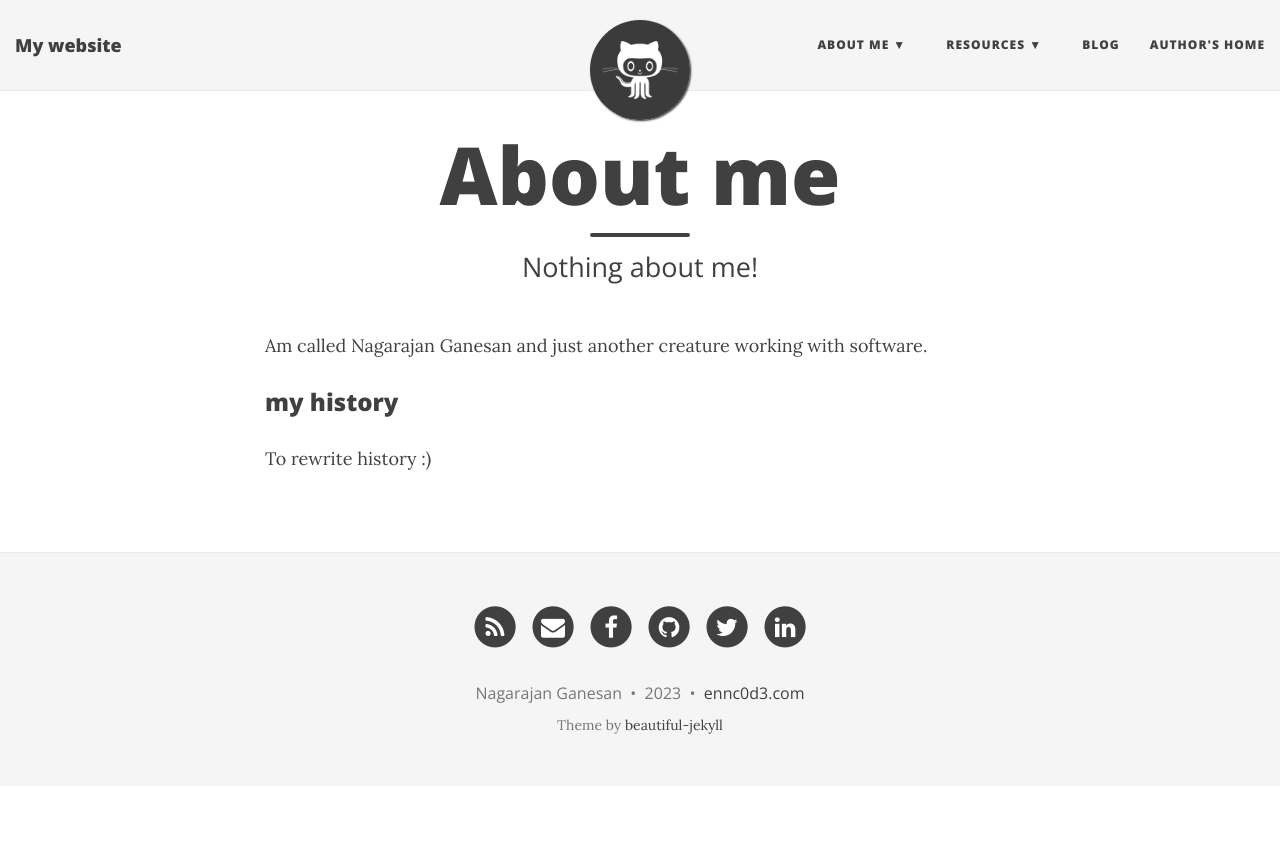
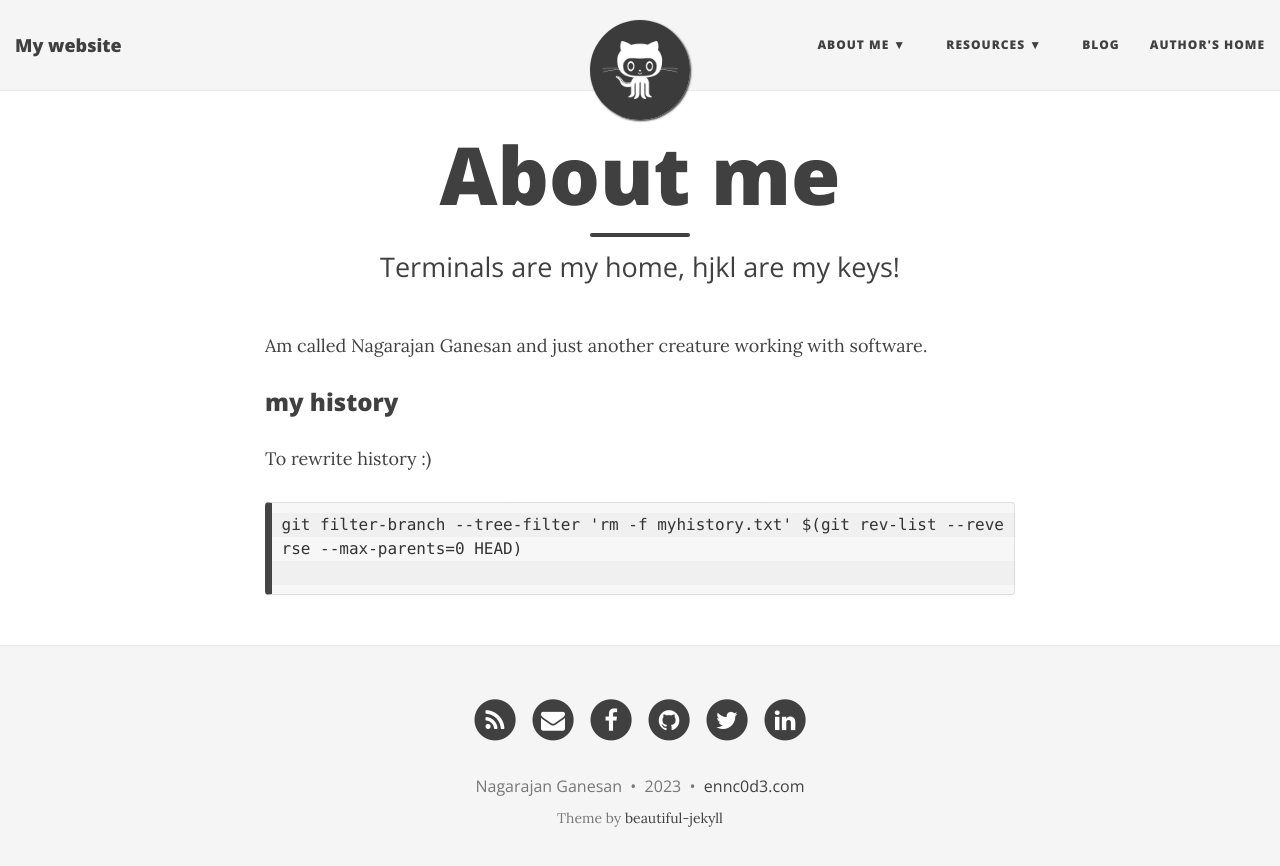
Before and after one commit to ennc0d3/ennc0d3.github.io, a Jekyll site: the page built from aboutme.md, in a window 1280 px wide. Shown: the top 866 px of the page. Built offline with Jekyll 4.4.1, drawn with Linux system fonts in a browser that asks for light colours; nearby versions of some CDN libraries.

Commit message:
Minor update on aboutme.txt

````diff
--- a/aboutme.md
+++ b/aboutme.md
@@ -1,7 +1,7 @@
 ---
 layout: page
 title: About me
-subtitle: Nothing about me!
+subtitle: Terminals are my home, hjkl are my keys!
 ---
 
 Am called Nagarajan Ganesan and just another creature working with software.
@@ -10,3 +10,7 @@ Am called Nagarajan Ganesan and just another creature working with software.
 ### my history
 
 To rewrite history :)
+```
+git filter-branch --tree-filter 'rm -f myhistory.txt' $(git rev-list --reverse --max-parents=0 HEAD)
+
+```
````
